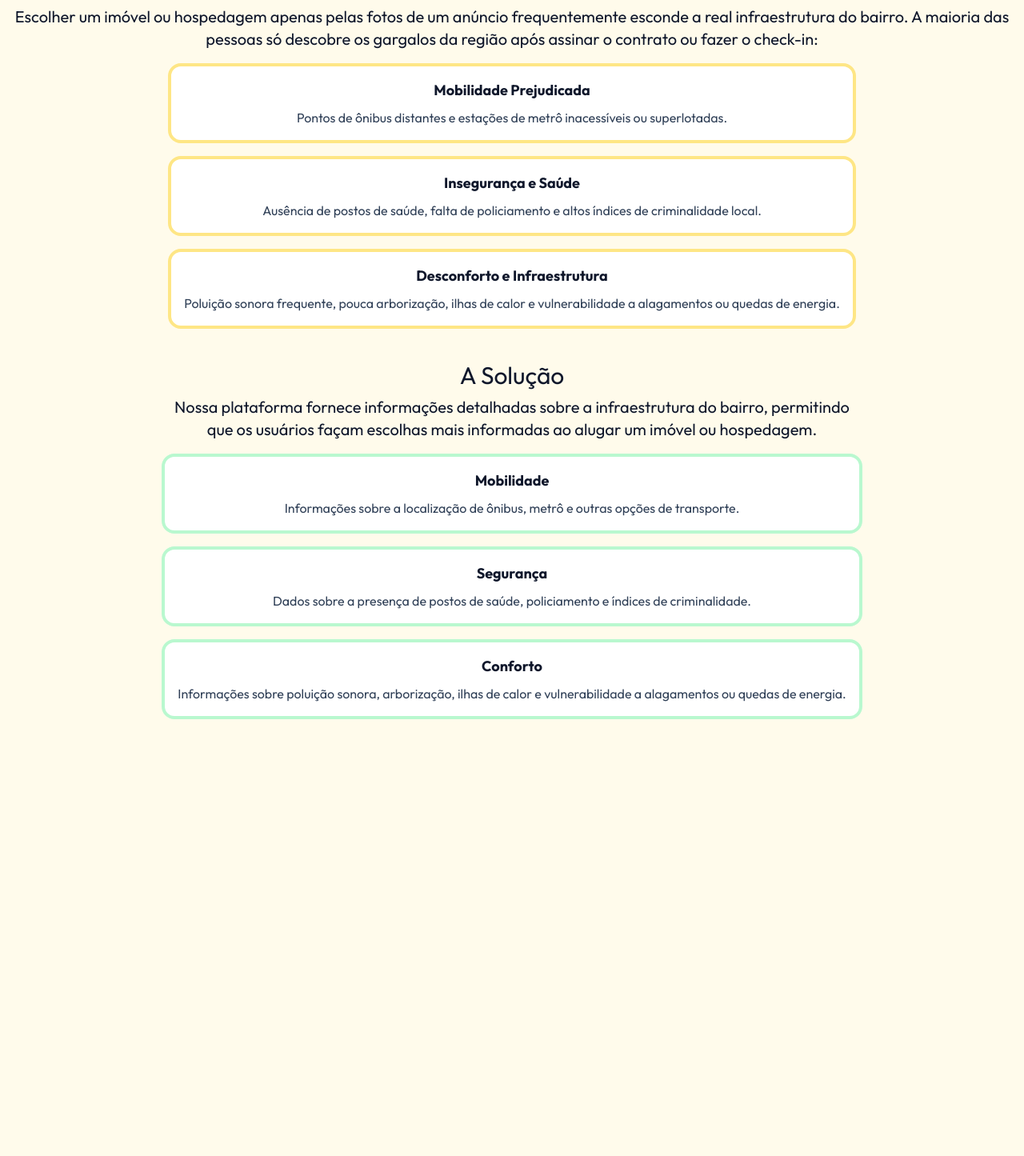
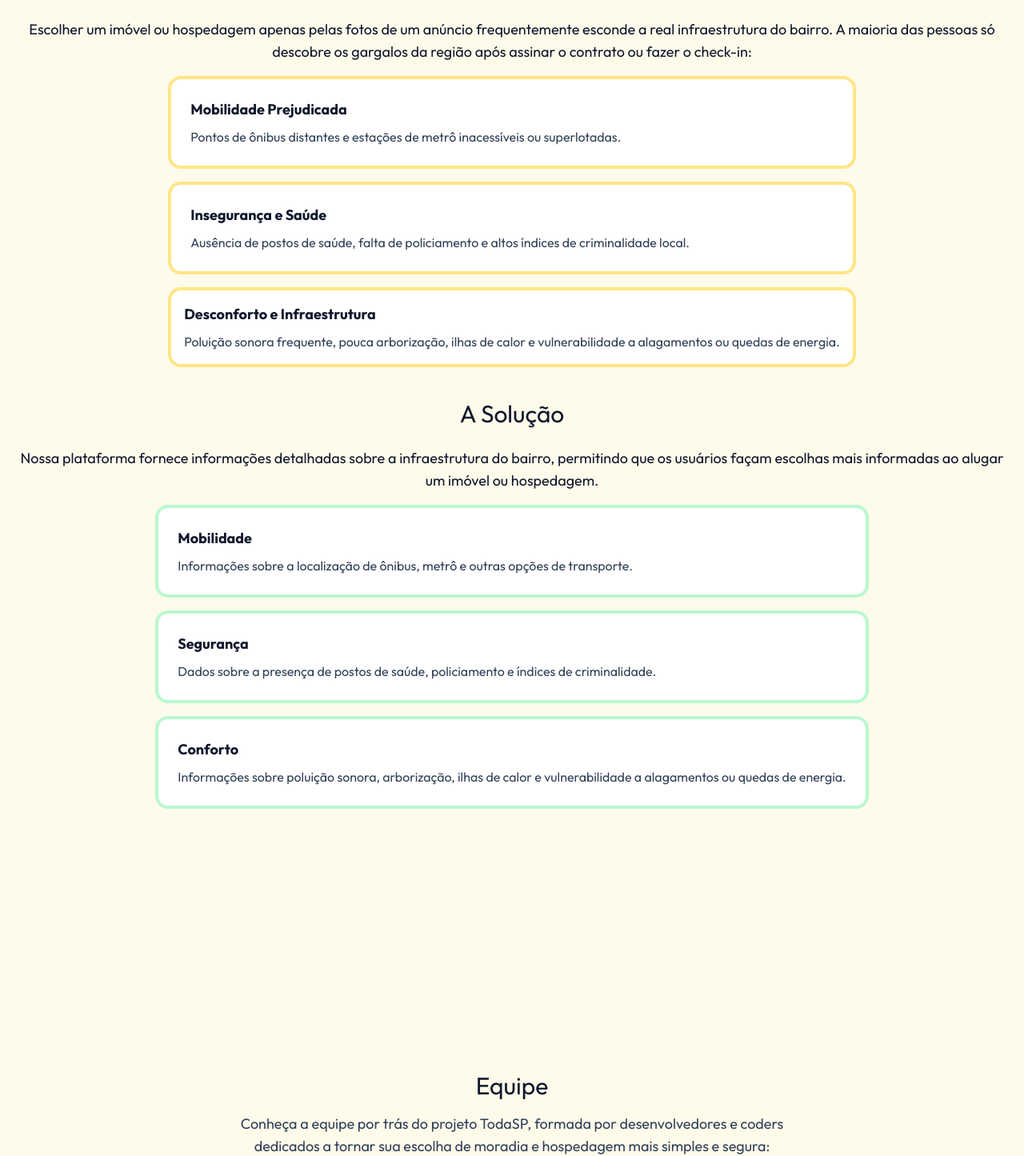
Before and after one commit to DAC-Developers-And-Coders/gs-web-development-front-end-design-todasp, a Next.js app in the folder todasp/: page / in a window 1280 px wide. Shown: the part 1265-2710 px from the top of the page at 80% size. Before the commit the page ends 2516 px from the top, so only its background shows below. Built offline with nearby package versions, Linux system fonts and the light colour scheme.

Commit message:
ajustando e criando o time

```diff
--- /dev/null
+++ b/todasp/app/components/Contact.js
@@ -0,0 +1,40 @@
+"use client"
+
+const Contact = () => {
+    return(
+        <>
+            <section className="min-h-dvh flex flex-col gap-4 mt-10">
+                <h2 className="text-3xl text-center justify-center text-slate-900">Contato</h2>
+                <div className="flex flex-col gap-4 items-center justify-center text-center">
+                    <p className="text-slate-700 text-balance text-xl">
+                        Entre em contato conosco através do formulário abaixo:
+                    </p>
+                    <form className="flex flex-col gap-6 items-center justify-center text-center">
+                        <input
+                            type="text"
+                            placeholder="Nome"
+                            className="border border-gray-300 rounded-md py-2 px-4 focus:outline-none focus:ring-2 focus:ring-green-500"
+                        />
+                        <input
+                            type="email"
+                            placeholder="Email"
+                            className="border border-gray-300 rounded-md py-2 px-4 focus:outline-none focus:ring-2 focus:ring-yellow-500"
+                        />
+                        <textarea
+                            placeholder="Mensagem"
+                            className="border border-gray-300 rounded-md py-2 px-4 focus:outline-none focus:ring-2 focus:ring-red-500"
+                        ></textarea>
+                        <button
+                            type="submit"
+                            className="bg-black hover:bg-gray-700 text-white font-bold py-2 px-4 rounded-md"
+                        >
+                            Enviar
+                        </button>
+                    </form>
+                </div>
+            </section>
+        </>
+    )
+}
+
+export default Contact;
--- a/todasp/app/components/Hero.js
+++ b/todasp/app/components/Hero.js
@@ -13,7 +13,7 @@ const Hero = () => {
                 </div>
                 <div className="flex gap-6 items-baseline justify-center text-center">
                     <button className="bg-green-500 border-2 border-green-800 rounded-4xl py-2 px-4 text-sm transition duration-500 hover:scale-105 hover:bg-green-300">Conheça o TodaSP</button>
-                    <button className="bg-red-500 border-2 border-red-800 rounded-4xl py-2 px-4 text-sm transition duration-500 hover:scale-105 hover:bg-red-300">Comece a explorar</button>
+                    <button className="bg-red-500 border-2 font-extrabold text-white border-red-800 rounded-4xl py-2 px-4 text-sm transition duration-500 hover:scale-105 hover:bg-red-300">Comece a explorar</button>
                     <button className="bg-yellow-300 border-2 border-yellow-800 rounded-4xl py-2 px-4 text-sm transition duration-500 hover:scale-105 hover:bg-yellow-200">Entre em contato</button>
                 </div>
             </section>
--- a/todasp/app/components/Problem.js
+++ b/todasp/app/components/Problem.js
@@ -3,31 +3,31 @@
 const Problem = () => {
     return(
         <>
-            <section className="min-h-dvh flex flex-col gap-2">
+            <section className="min-h-dvh flex flex-col gap-6 mx-4">
                     <h2 className="text-3xl text-center justify-center text-slate-900">O Problema</h2>
-                    <div className="flex flex-col gap-4 items-center justify-center text-center">
+                    <div className="flex flex-col gap-4 items-center justify-center">
                         <div className="justify-center">
                             <img src="../assets/images/problemas.png" alt="Problema"
                             className="size-85"></img>
                         </div>
-                        <div className="flex flex-col gap-4 items-center justify-center text-center mx-4">
-                            <h2 className="text-xl text-slate-900">
+                        <div className="flex flex-col gap-4 items-center justify-center">
+                            <h2 className="text-lg text-center text-slate-900">
                                 Escolher um imóvel ou hospedagem apenas pelas fotos de um anúncio frequentemente esconde a real infraestrutura do bairro. A maioria das pessoas só descobre os gargalos da região após assinar o contrato ou fazer o check-in:
                             </h2>
                             <div className="grid grid-cols-1 items-center justify-center gap-4">
-                                <div className="flex flex-col gap-2 border-4 border-amber-200 rounded-2xl p-4 bg-white">
+                                <div className="flex flex-col gap-2 border-4 border-amber-200 rounded-2xl p-6 bg-white">
                                     <h2 className="text-lg font-bold text-slate-900">Mobilidade Prejudicada</h2>
-                                    <p className="text-slate-700 text-balance">Pontos de ônibus distantes e estações de metrô inacessíveis ou superlotadas.</p>
+                                    <p className="text-slate-700 text-wrap">Pontos de ônibus distantes e estações de metrô inacessíveis ou superlotadas.</p>
                                 </div>
 
-                                <div className="flex flex-col gap-2 border-4 border-amber-200 rounded-2xl p-4 bg-white">
+                                <div className="flex flex-col gap-2 border-4 border-amber-200 rounded-2xl p-6 bg-white">
                                     <h2 className="text-lg font-bold text-slate-900">Insegurança e Saúde</h2>
-                                    <p className="text-slate-700 text-balance">Ausência de postos de saúde, falta de policiamento e altos índices de criminalidade local.</p>
+                                    <p className="text-slate-700 text-wrap">Ausência de postos de saúde, falta de policiamento e altos índices de criminalidade local.</p>
                                 </div>
 
                                 <div className="flex flex-col gap-2 border-4 border-amber-200 rounded-2xl p-4 bg-white">
                                     <h2 className="text-lg font-bold text-slate-900">Desconforto e Infraestrutura</h2>
-                                    <p className="text-slate-700 text-balance">Poluição sonora frequente, pouca arborização, ilhas de calor e vulnerabilidade a alagamentos ou quedas de energia.</p>
+                                    <p className="text-slate-700 text-wrap">Poluição sonora frequente, pouca arborização, ilhas de calor e vulnerabilidade a alagamentos ou quedas de energia.</p>
                                 </div>
                             </div>
                         </div>
--- a/todasp/app/components/Solution.js
+++ b/todasp/app/components/Solution.js
@@ -3,27 +3,27 @@
 const Solution = () => {
     return(
         <>
-            <section className="min-h-dvh flex flex-col gap-2 mt-10">
+            <section className="min-h-dvh flex flex-col gap-6 mt-10 mx-4">
                 <h2 className="text-3xl text-center justify-center text-slate-900">A Solução</h2>
-                <div className="flex flex-col gap-4 items-center justify-center text-center">
-                    <div className="flex flex-col gap-4 items-center justify-center text-center mx-4">
-                        <h2 className="text-xl text-slate-900 text-balance">
+                <div className="flex flex-col gap-4 items-center justify-center">
+                    <div className="flex flex-col gap-4 items-center justify-center">
+                        <h2 className="text-lg text-slate-900 text-center">
                             Nossa plataforma fornece informações detalhadas sobre a infraestrutura do bairro, permitindo que os usuários façam escolhas mais informadas ao alugar um imóvel ou hospedagem.
                         </h2>
                         <div className="grid grid-cols-1 items-center justify-center gap-4">
-                            <div className="flex flex-col gap-2 border-4 border-green-200 rounded-2xl p-4 bg-white">
+                            <div className="flex flex-col gap-2 border-4 border-green-200 rounded-2xl p-6 bg-white">
                                 <h2 className="text-lg font-bold text-slate-900">Mobilidade</h2>
-                                <p className="text-slate-700 text-balance">Informações sobre a localização de ônibus, metrô e outras opções de transporte.</p>
+                                <p className="text-slate-700 text-wrap">Informações sobre a localização de ônibus, metrô e outras opções de transporte.</p>
                             </div>
 
-                            <div className="flex flex-col gap-2 border-4 border-green-200 rounded-2xl p-4 bg-white">
+                            <div className="flex flex-col gap-2 border-4 border-green-200 rounded-2xl p-6 bg-white">
                                 <h2 className="text-lg font-bold text-slate-900">Segurança</h2>
-                                <p className="text-slate-700 text-balance">Dados sobre a presença de postos de saúde, policiamento e índices de criminalidade.</p>
+                                <p className="text-slate-700 text-wrap">Dados sobre a presença de postos de saúde, policiamento e índices de criminalidade.</p>
                             </div>
 
-                            <div className="flex flex-col gap-2 border-4 border-green-200 rounded-2xl p-4 bg-white">
+                            <div className="flex flex-col gap-2 border-4 border-green-200 rounded-2xl p-6 bg-white">
                                 <h2 className="text-lg font-bold text-slate-900">Conforto</h2>
-                                <p className="text-slate-700 text-balance">Informações sobre poluição sonora, arborização, ilhas de calor e vulnerabilidade a alagamentos ou quedas de energia.</p>
+                                <p className="text-slate-700 text-wrap">Informações sobre poluição sonora, arborização, ilhas de calor e vulnerabilidade a alagamentos ou quedas de energia.</p>
                             </div>
                         </div>
                     </div>
--- /dev/null
+++ b/todasp/app/components/Team.js
@@ -0,0 +1,20 @@
+"use client"
+
+const Team = () => {
+    return(
+        <>
+            <section className="min-h-dvh flex flex-col gap-4 mt-10 mx-4">
+                <h2 className="text-3xl justify-center text-center text-slate-900">Equipe</h2>
+                <div className="flex flex-col gap-4 items-center justify-center text-center">
+                    <p className="text-slate-700 text-balance text-lg">
+                        Conheça a equipe por trás do projeto TodaSP, formada por desenvolvedores e coders dedicados a tornar sua escolha de moradia e hospedagem mais simples e segura:
+                    </p>
+                </div>
+                <div>
+                </div>
+            </section>
+        </>
+    )
+}
+
+export default Team;
--- a/todasp/app/page.js
+++ b/todasp/app/page.js
@@ -2,6 +2,8 @@ import Header from './components/Header'
 import Hero from './components/Hero'
 import Problem from './components/Problem'
 import Solution from './components/Solution';
+import Team from './components/Team';
+import Contact from './components/Contact';
 
 export default function Home() {
   return (
@@ -12,6 +14,8 @@ export default function Home() {
           <Hero />
           <Problem />
           <Solution />
+          <Team />
+          <Contact />
         </main>
 
     </>
```
